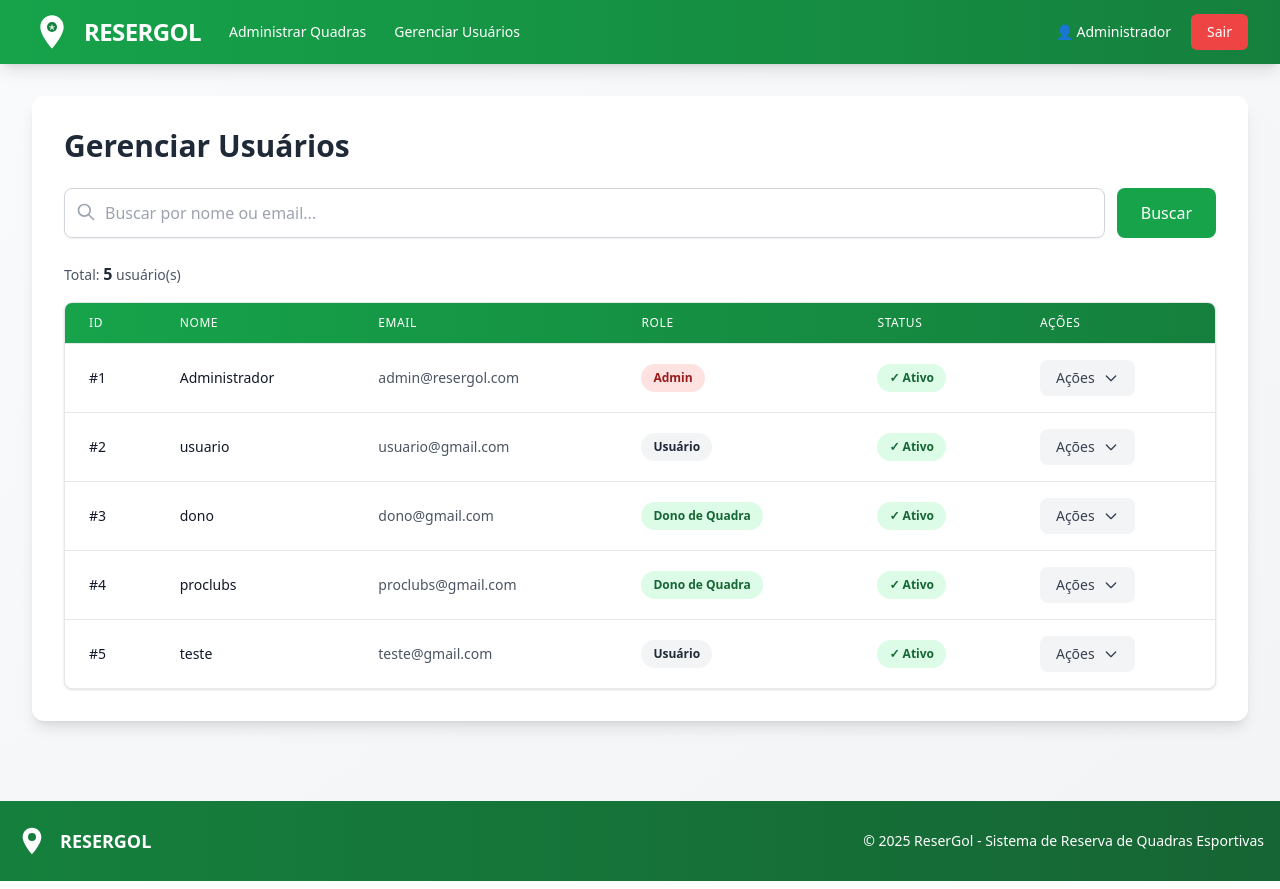
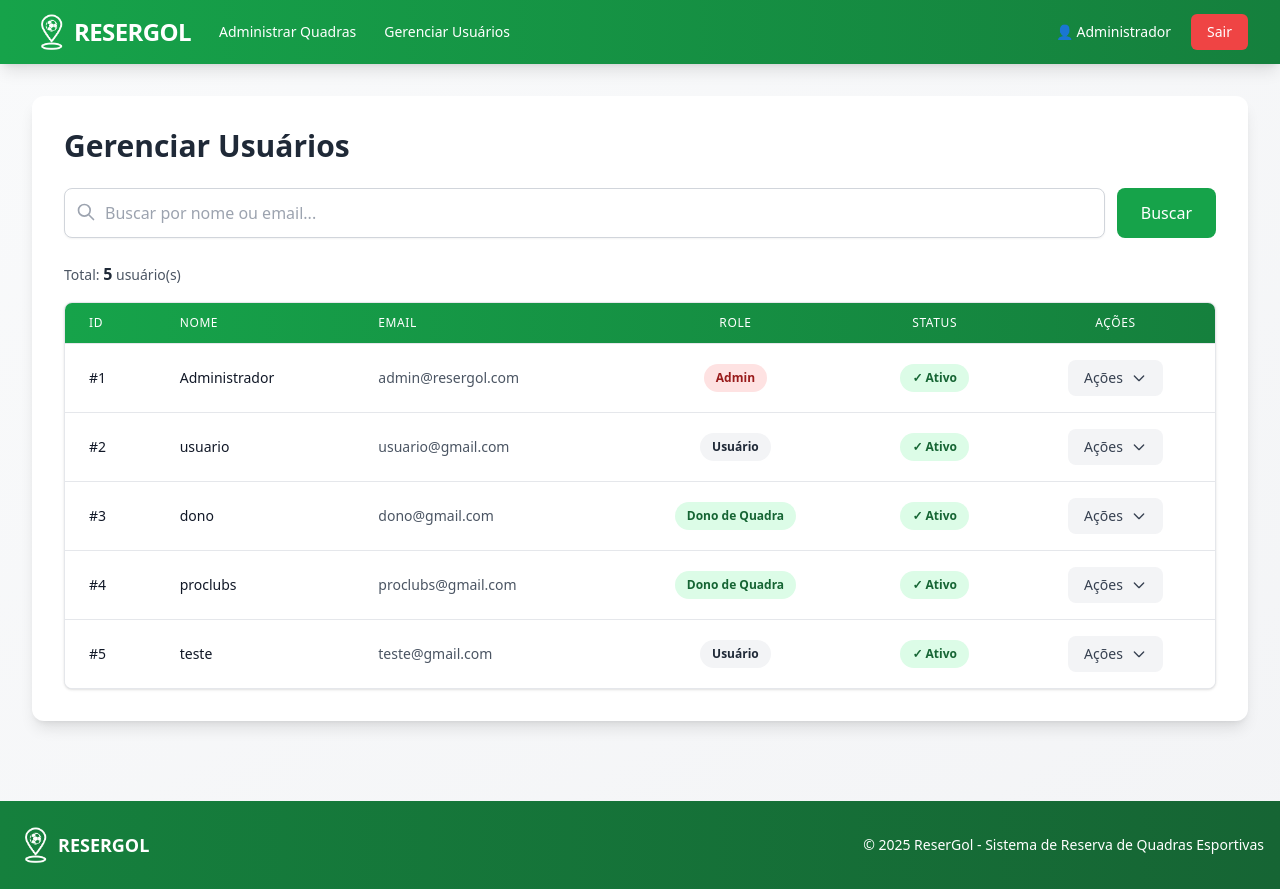
Before and after one commit to leofernandesc/ReserGol, a Flask app: page /admin/usuarios in a window 1280 px wide. Run offline with Flask 3, Linux system fonts and the light colour scheme; a user stored in the database is signed in; data comes from the database, SQL or seed files in the repository; some libraries are stand-ins or nearby versions.

Commit message:
alinhamento administrar usuarios e logo

```diff
--- a/App/templates/admin_usuarios.html
+++ b/App/templates/admin_usuarios.html
@@ -46,9 +46,9 @@
                             <th class="px-6 py-3 text-left text-xs font-medium text-white uppercase tracking-wider">ID</th>
                             <th class="px-6 py-3 text-left text-xs font-medium text-white uppercase tracking-wider">Nome</th>
                             <th class="px-6 py-3 text-left text-xs font-medium text-white uppercase tracking-wider">Email</th>
-                            <th class="px-6 py-3 text-left text-xs font-medium text-white uppercase tracking-wider">Role</th>
-                            <th class="px-6 py-3 text-left text-xs font-medium text-white uppercase tracking-wider">Status</th>
-                            <th class="px-6 py-3 text-left text-xs font-medium text-white uppercase tracking-wider">Ações</th>
+                            <th class="px-6 py-3 text-center text-xs font-medium text-white uppercase tracking-wider">Role</th>
+                            <th class="px-6 py-3 text-center text-xs font-medium text-white uppercase tracking-wider">Status</th>
+                            <th class="px-6 py-3 text-center text-xs font-medium text-white uppercase tracking-wider">Ações</th>
                         </tr>
                     </thead>
                     <tbody class="bg-white divide-y divide-gray-200">
@@ -63,7 +63,7 @@
                             <td class="px-6 py-4 whitespace-nowrap text-sm text-gray-600">
                                 {{ usuario.email }}
                             </td>
-                            <td class="px-6 py-4 whitespace-nowrap">
+                            <td class="px-6 py-4 whitespace-nowrap text-center">
                                 {% if usuario.role == 'admin' %}
                                     <span class="px-3 py-1 inline-flex text-xs leading-5 font-semibold rounded-full bg-red-100 text-red-800">
                                         Admin
@@ -78,7 +78,7 @@
                                     </span>
                                 {% endif %}
                             </td>
-                            <td class="px-6 py-4 whitespace-nowrap">
+                            <td class="px-6 py-4 whitespace-nowrap text-center">
                                 {% if usuario.esta_bloqueado() %}
                                     <span class="px-3 py-1 inline-flex text-xs leading-5 font-semibold rounded-full bg-red-100 text-red-800">
                                         Bloqueado
@@ -89,7 +89,7 @@
                                     </span>
                                 {% endif %}
                             </td>
-                            <td class="px-6 py-4 whitespace-nowrap text-sm relative">
+                            <td class="px-6 py-4 whitespace-nowrap text-sm relative text-center">
                                 <!-- Dropdown de Ações -->
                                 <div class="relative inline-block text-left">
                                     <button onclick="toggleDropdown({{ usuario.id }})"
--- a/App/templates/base.html
+++ b/App/templates/base.html
@@ -56,15 +56,9 @@
             <div class="flex items-center justify-between h-16">
                 <!-- Logo ReserGol com SVG -->
                 <div class="flex items-center space-x-4">
-                    <a href="{{ url_for('index') }}" class="flex items-center space-x-3 hover:opacity-90 transition">
+                    <a href="{{ url_for('index') }}" class="flex items-center space-x-0.5 hover:opacity-90 transition">
                         <!-- Ícone SVG do Pin com Bola -->
-                        <svg class="h-10 w-10 text-white" viewBox="0 0 24 24" fill="currentColor">
-                            <!-- Pin de Localização -->
-                            <path d="M12 2C8.13 2 5 5.13 5 9c0 5.25 7 13 7 13s7-7.75 7-13c0-3.87-3.13-7-7-7zm0 9.5c-1.38 0-2.5-1.12-2.5-2.5s1.12-2.5 2.5-2.5 2.5 1.12 2.5 2.5-1.12 2.5-2.5 2.5z"/>
-                            <!-- Bola de Futebol (simplificada) -->
-                            <circle cx="12" cy="9" r="3" fill="#15803d"/>
-                            <path d="M12 7l0.5 1.5h1.5l-1.2 0.9 0.5 1.5-1.3-0.9-1.3 0.9 0.5-1.5-1.2-0.9h1.5z" fill="white" opacity="0.8"/>
-                        </svg>
+                        <img src="{{ url_for('static', filename='resergol_pin.png') }}" alt="Logo ReserGol" class="h-10 w-10">
                         <!-- Texto ReserGol -->
                         <span class="text-white font-bold text-2xl tracking-tight">RESERGOL</span>
                     </a>
@@ -204,12 +198,9 @@
     <footer class="bg-gradient-to-r from-resergol-700 to-resergol-800 text-white mt-12">
         <div class="max-w-7xl mx-auto px-4 py-6">
             <div class="flex flex-col md:flex-row justify-between items-center">
-                <div class="flex items-center space-x-3 mb-4 md:mb-0">
+                <div class="flex items-center space-x-0.5 mb-4 md:mb-0">
                     <!-- Ícone SVG no footer -->
-                    <svg class="h-8 w-8 text-white" viewBox="0 0 24 24" fill="currentColor">
-                        <path d="M12 2C8.13 2 5 5.13 5 9c0 5.25 7 13 7 13s7-7.75 7-13c0-3.87-3.13-7-7-7zm0 9.5c-1.38 0-2.5-1.12-2.5-2.5s1.12-2.5 2.5-2.5 2.5 1.12 2.5 2.5-1.12 2.5-2.5 2.5z"/>
-                        <circle cx="12" cy="9" r="3" fill="#15803d"/>
-                    </svg>
+                    <img src="{{ url_for('static', filename='resergol_pin.png') }}" alt="Logo ReserGol" class="h-10 w-10">
                     <span class="font-bold text-lg">RESERGOL</span>
                 </div>
                 <p class="text-sm text-center">&copy; 2025 ReserGol - Sistema de Reserva de Quadras Esportivas</p>
```
Also changed, not shown: App/static/resergol_pin.jpg (added), App/static/resergol_pin.png (added).
